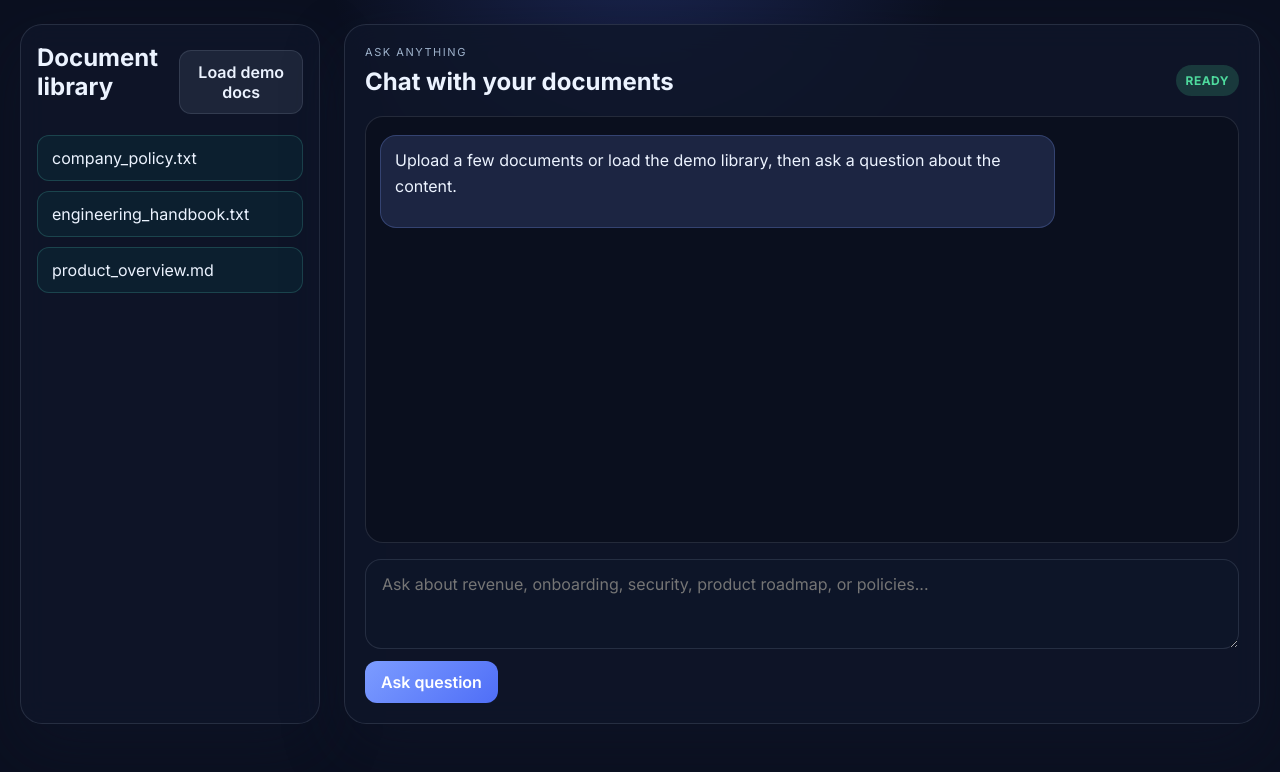
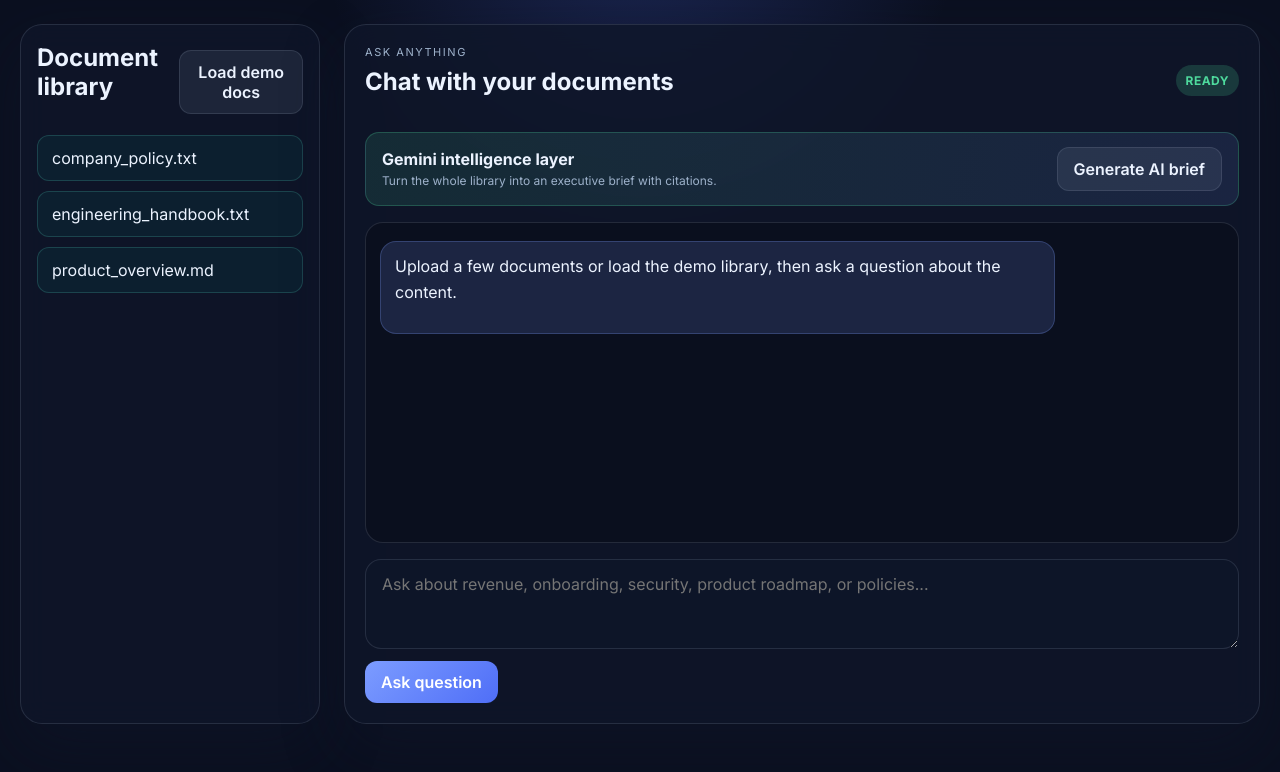
Before and after one commit to detonnate/newpage, a FastAPI app: page / in a window 1280 px wide. Shown: the part 100-872 px from the top of the page. Run offline with FastAPI, Linux system fonts and the light colour scheme; some libraries are stand-ins or nearby versions.

Commit message:
Document Gemini modes and showcase AI features

```diff
--- a/app/main.py
+++ b/app/main.py
@@ -76,6 +76,14 @@
     return result
 
 
+@app.post("/api/brief")
+async def generate_brief():
+    result = rag.generate_brief()
+    if not result:
+        raise HTTPException(status_code=503, detail="Gemini AI mode is unavailable. Set GEMINI_API_KEY or GOOGLE_API_KEY and use a supported Gemini model.")
+    return result
+
+
 @app.post("/api/load-demo")
 async def load_demo():
     rag.documents = []
--- a/app/rag_service.py
+++ b/app/rag_service.py
@@ -14,7 +14,7 @@
 load_dotenv()
 
 
-DEFAULT_GEMINI_MODEL = "gemini-2.0-flash"
+DEFAULT_GEMINI_MODEL = "gemini-flash-latest"
 STOPWORDS = {
     "a", "an", "and", "are", "as", "at", "be", "by", "do", "for", "from", "how",
     "i", "in", "is", "it", "of", "on", "or", "that", "the", "their", "these", "this",
@@ -31,10 +31,10 @@
 
 
 class LocalRAG:
-    def __init__(self, docs_dir: str | None = None, llm=None):
+    def __init__(self, docs_dir: str | None = None, llm=None, use_ai: bool | None = None):
         self.docs_dir = Path(docs_dir or os.getenv("NEWPAGE_DOCS_DIR", "sample_docs"))
         self.gemini_model = os.getenv("GEMINI_MODEL", DEFAULT_GEMINI_MODEL)
-        self.llm = llm or self._create_gemini_llm()
+        self.llm = llm if llm is not None else (self._create_gemini_llm() if use_ai is not False else None)
         self.documents: List[dict] = []
         self.chunks: List[DocumentChunk] = []
         self.index: dict = {}
@@ -50,7 +50,6 @@
             return ChatGoogleGenerativeAI(
                 model=self.gemini_model,
                 google_api_key=api_key,
-                temperature=0.2,
                 max_output_tokens=500,
             )
         except Exception:
@@ -173,6 +172,33 @@
             },
         }
 
+    def generate_brief(self) -> dict | None:
+        if not self.llm or not self.chunks:
+            return None
+        from langchain_core.prompts import ChatPromptTemplate
+
+        context = "\n\n".join(
+            f"[{index}] Source: {chunk.source}\n{chunk.text}"
+            for index, chunk in enumerate(self.chunks[:8], start=1)
+        )
+        prompt = ChatPromptTemplate.from_messages([
+            (
+                "system",
+                "You are an executive knowledge assistant. Use only the supplied document context. "
+                "Create a concise markdown brief with headings: Executive summary, Key facts, Risks or gaps, "
+                "and Suggested questions. Cite supporting passages as [1], [2], etc. Do not invent facts.",
+            ),
+            ("human", "Create an executive brief from these documents:\n\n{context}"),
+        ])
+        try:
+            response = (prompt | self.llm).invoke({"context": context})
+            text = getattr(response, "content", response)
+            if isinstance(text, list):
+                text = "".join(part.get("text", "") if isinstance(part, dict) else str(part) for part in text)
+            return {"brief": text.strip(), "provider": "langchain-gemini", "sources": sorted({chunk.source for chunk in self.chunks})}
+        except Exception:
+            return None
+
     def _generate_with_langchain(self, question: str, matches: list[dict]) -> str | None:
         from langchain_core.prompts import ChatPromptTemplate
 
--- a/app/static/app.js
+++ b/app/static/app.js
@@ -5,6 +5,7 @@
 const fileInput = document.getElementById('file-input');
 const statusPill = document.getElementById('status-pill');
 const loadDemoButton = document.getElementById('load-demo');
+const generateBriefButton = document.getElementById('generate-brief');
 
 function setStatus(text, variant = 'idle') {
   statusPill.textContent = text;
@@ -114,4 +115,22 @@
   }
 });
 
+generateBriefButton.addEventListener('click', async () => {
+  setStatus('Generating brief…', 'busy');
+  generateBriefButton.disabled = true;
+  try {
+    const response = await fetch('/api/brief', { method: 'POST' });
+    const data = await response.json();
+    if (!response.ok) throw new Error(data.detail || 'Gemini is unavailable');
+    addMessage('assistant', data.brief);
+    addTrace({ provider: data.provider, sources: data.sources, retrieval: { retrieved_chunks: 'library' } });
+    setStatus('Ready', 'idle');
+  } catch (error) {
+    addMessage('assistant', `AI brief unavailable: ${error.message}. The core retrieval experience still works without Gemini.`);
+    setStatus('AI unavailable', 'error');
+  } finally {
+    generateBriefButton.disabled = false;
+  }
+});
+
 refreshDocuments();
--- a/app/static/styles.css
+++ b/app/static/styles.css
@@ -80,6 +80,34 @@
   display: flex;
   justify-content: space-between;
   align-items: center;
+}
+
+.ai-showcase {
+  display: flex;
+  justify-content: space-between;
+  align-items: center;
+  gap: 16px;
+  margin: 16px 0;
+  padding: 14px 16px;
+  border: 1px solid rgba(78, 218, 157, 0.24);
+  border-radius: 14px;
+  background: linear-gradient(100deg, rgba(78, 218, 157, 0.12), rgba(124, 156, 255, 0.12));
+}
+
+.ai-showcase strong,
+.ai-showcase span {
+  display: block;
+}
+
+.ai-showcase span {
+  margin-top: 4px;
+  color: var(--muted);
+  font-size: 12px;
+}
+
+button:disabled {
+  cursor: wait;
+  opacity: 0.55;
 }
 
 .panel-header {
--- a/app/templates/index.html
+++ b/app/templates/index.html
@@ -42,6 +42,14 @@
             <span id="status-pill" class="status-pill status-idle">Ready</span>
           </div>
 
+          <div class="ai-showcase">
+            <div>
+              <strong>Gemini intelligence layer</strong>
+              <span>Turn the whole library into an executive brief with citations.</span>
+            </div>
+            <button id="generate-brief" class="secondary-button">Generate AI brief</button>
+          </div>
+
           <div id="chat-output" class="chat-output" aria-live="polite">
             <div class="assistant-message">
               <p>Upload a few documents or load the demo library, then ask a question about the content.</p>
```
Also changed, not shown: tests/test_rag.py (+18 -5 lines), README.md, 1 other file.
